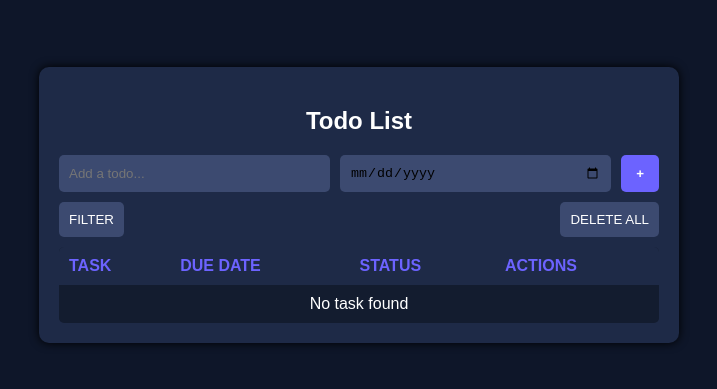
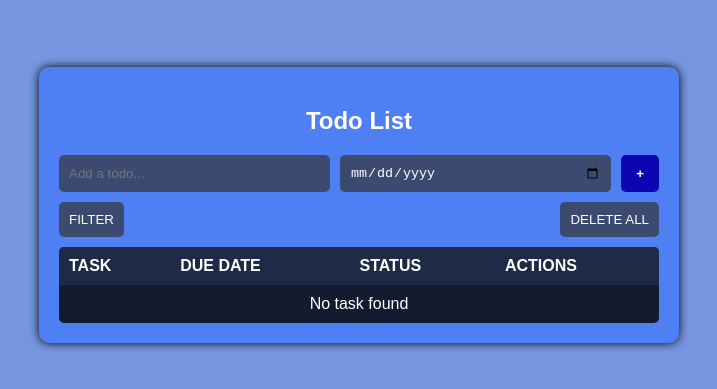
Before and after one commit to Revou-Coding-Camp/codingcamp-04-aug-25-Febsama24, a plain HTML site: page index.html in a window 1280 px wide. Shown: the part 195-584 px from the top of the page, without its empty margins (281-998 px from the left). Drawn offline with Linux system fonts and the light colour scheme.

Commit message:
finished

```diff
--- a/css/style.css
+++ b/css/style.css
@@ -1,7 +1,7 @@
 body {
   margin: 0;
   font-family: Arial, sans-serif;
-  background-color: #0e1629;
+  background-color: #7696e2;
   color: #fff;
   display: flex;
   justify-content: center;
@@ -10,7 +10,7 @@ body {
 }
 
 .container {
-  background-color: #1e2a47;
+  background-color: #4e80f3;
   padding: 20px;
   border-radius: 10px;
   width: 600px;
@@ -34,11 +34,12 @@ h2 {
   border: none;
   border-radius: 5px;
   background-color: #3c4a70;
+  color: #fff;
 }
 
 #add-btn {
   padding: 10px 15px;
-  background-color: #6c63ff;
+  background-color: #0d05b1;
   border: none;
   color: white;
   font-weight: bold;
@@ -77,7 +78,7 @@ table td {
 
 table th {
   background-color: #1e2a47;
-  color: #6c63ff;
+  color: #fff;
 }
 
 table tr:not(:first-child):hover {
```
